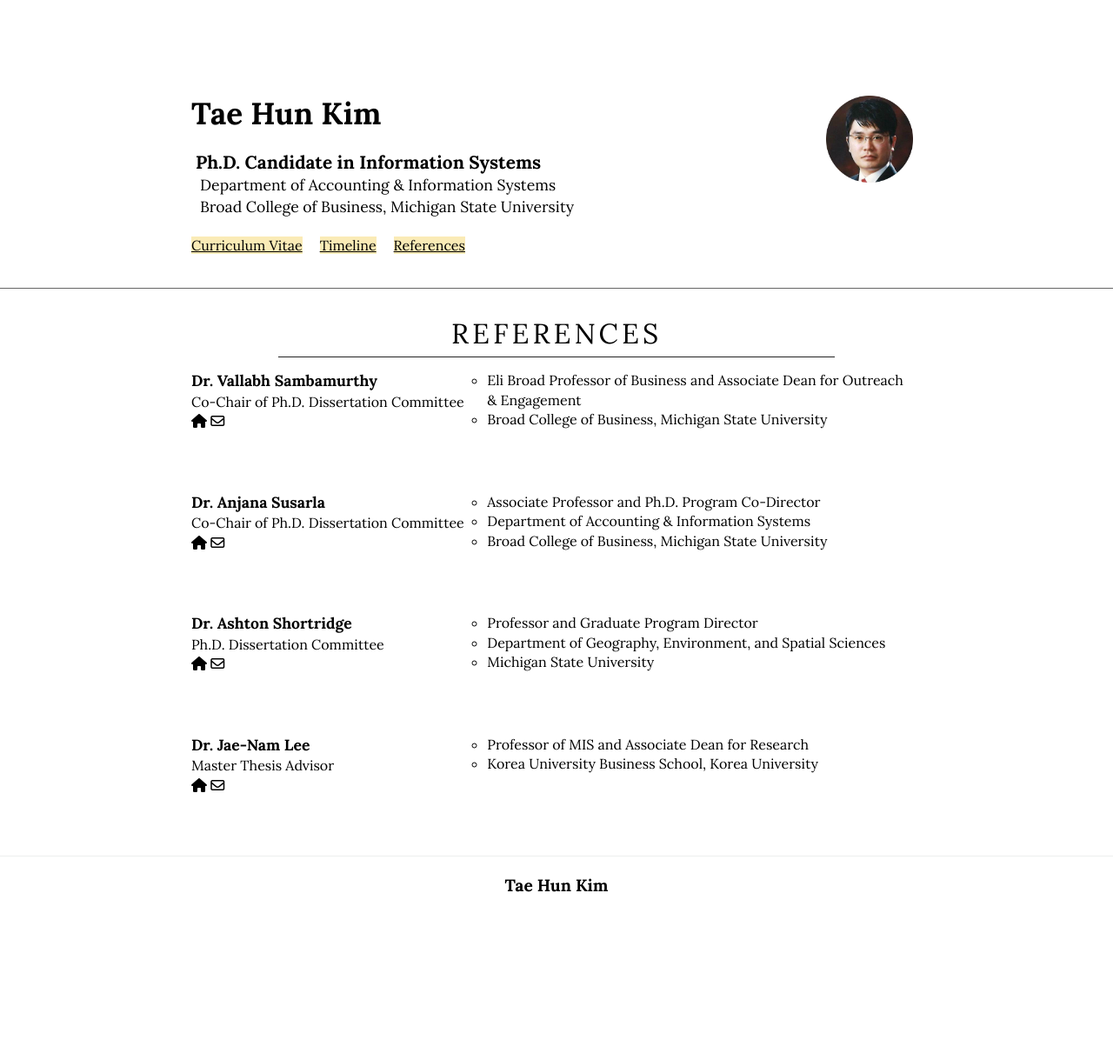
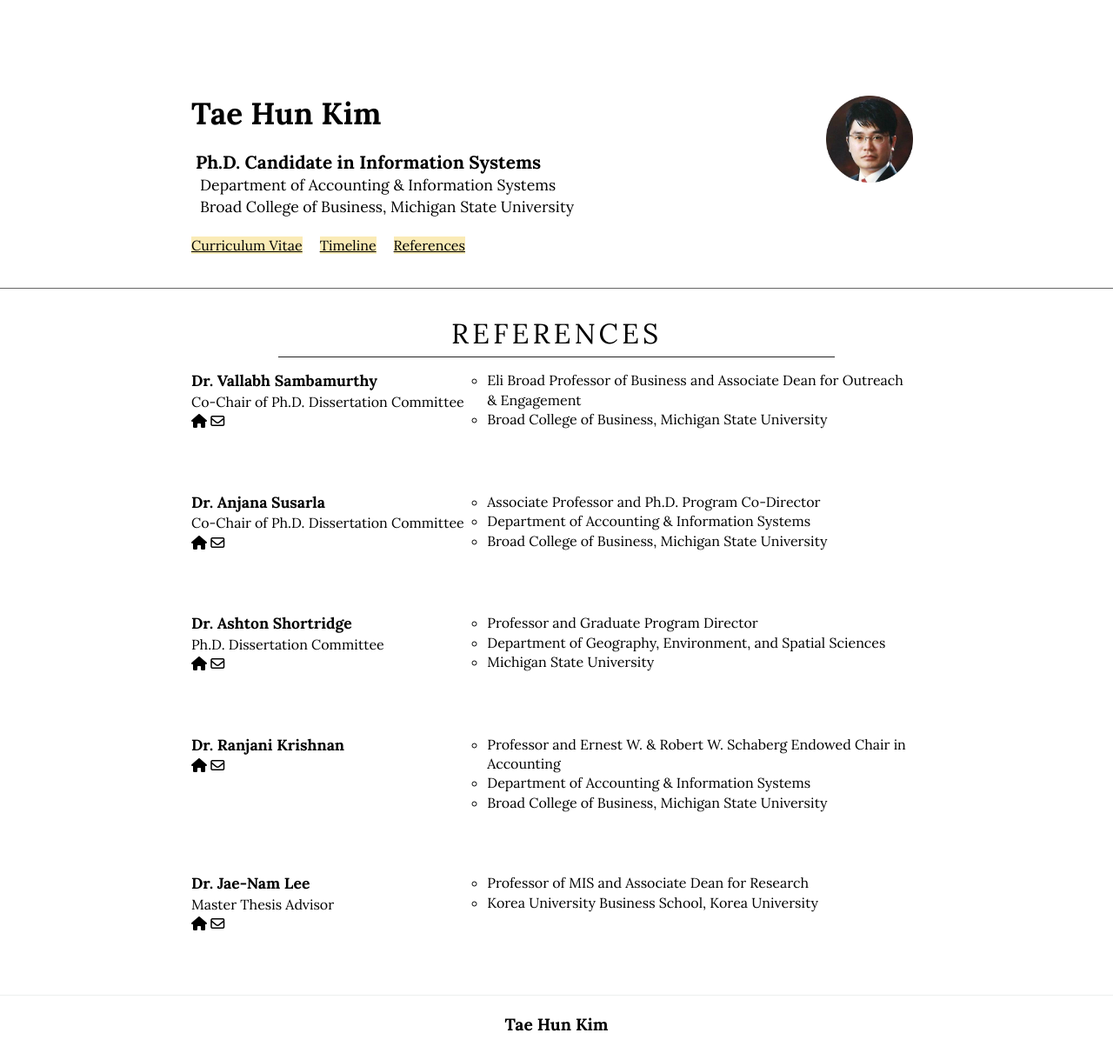
Before and after one commit to istaehun/taehun, a Jekyll site: the page built from references.html, in a window 1280 px wide. Shown: the whole page at 87% size. Built offline with Jekyll 4.4.1, drawn with Linux system fonts in a browser that asks for light colours; nearby versions of some CDN libraries; before the commit the page ends 1052 px from its top, so only the background shows below that.

Commit message:
Update references.yml

```diff
--- a/_data/references.yml
+++ b/_data/references.yml
@@ -29,6 +29,15 @@
   website: "http://geo.msu.edu/people/shortridge-ashton/"
 -
   degree: "Dr"
+  name: "Ranjani Krishnan"
+  majors:
+    - "Professor and Ernest W. & Robert W. Schaberg Endowed Chair in Accounting"
+    - "Department of Accounting & Information Systems"
+  department: "Broad College of Business, Michigan State University"
+  email: "krishnan@broad.msu.edu"
+  website: "https://broad.msu.edu/facultystaff/krishnan/"
+-
+  degree: "Dr"
   name: "Jae-Nam Lee"
   role: "Master Thesis Advisor"
   majors:
```
